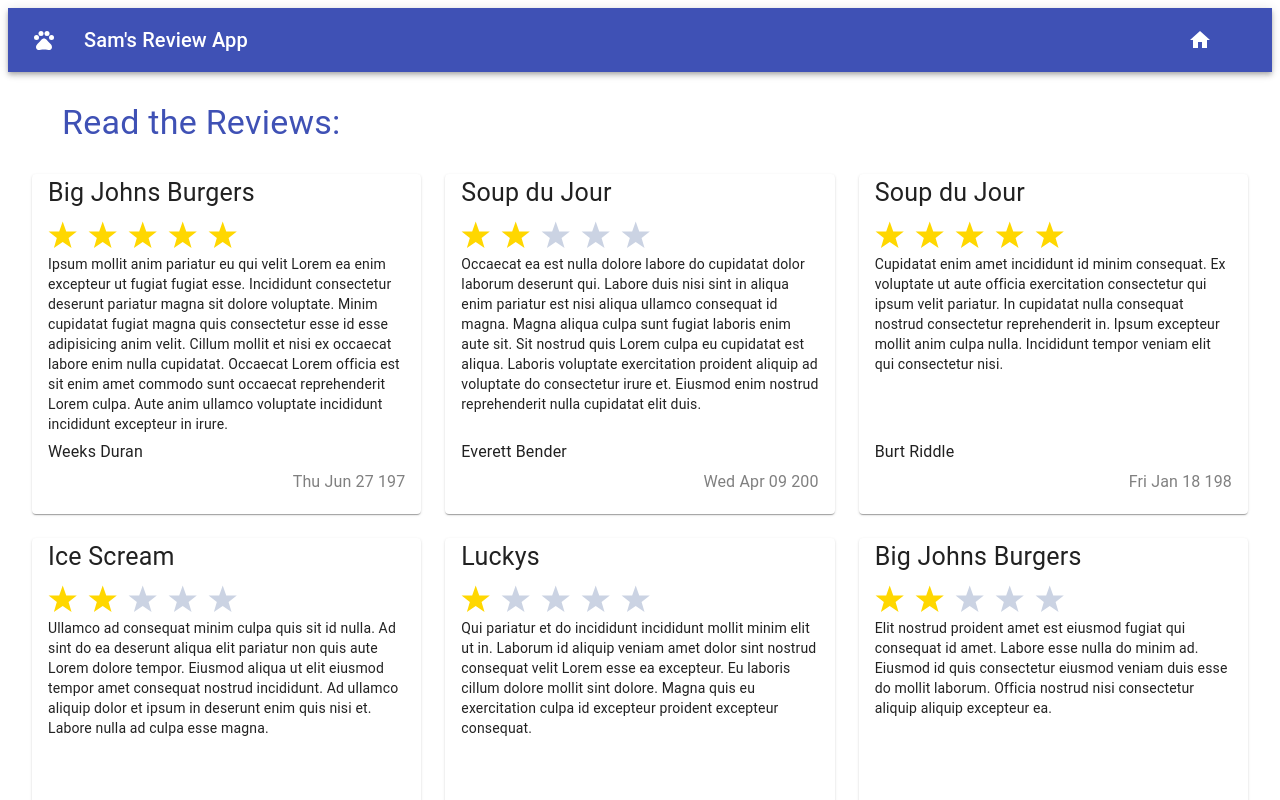
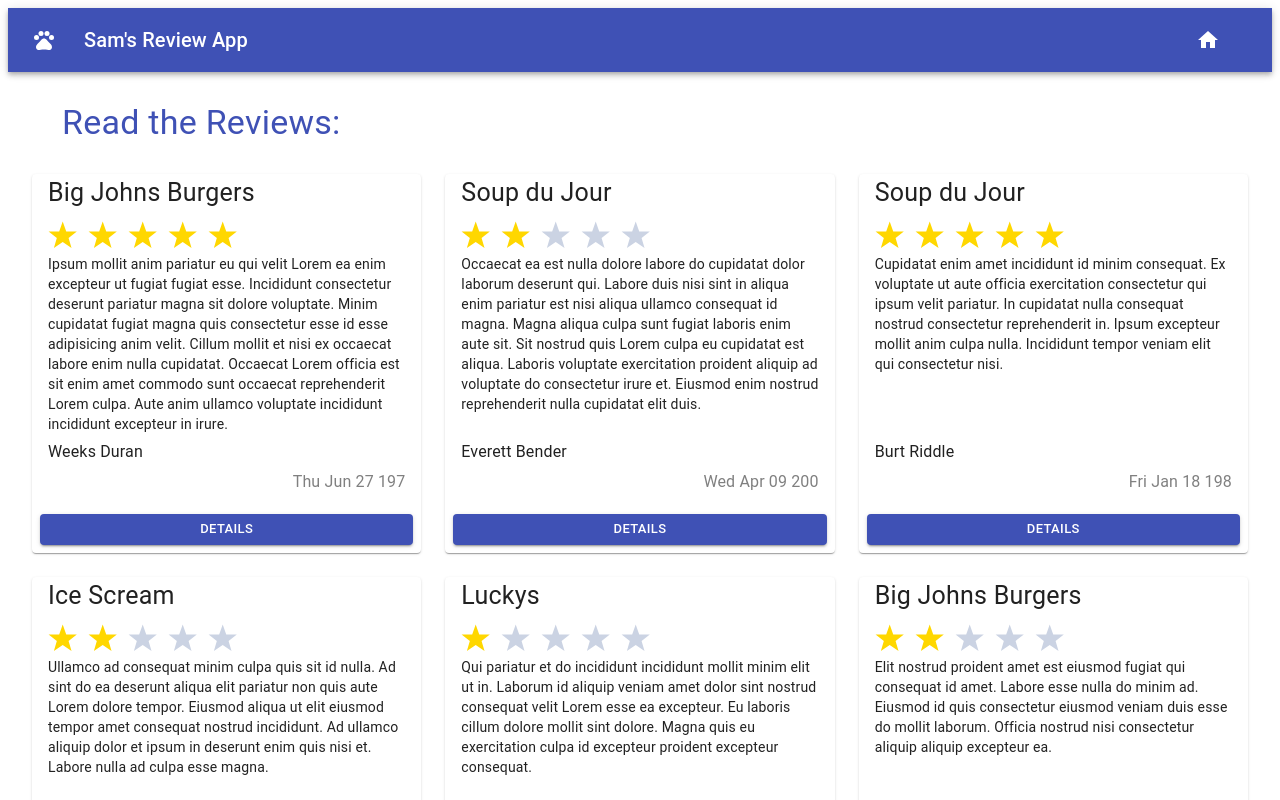
Before and after one commit to SamRadecki003/Review_App, a React (Create React App) app: page / in a window 1280 px wide. Shown: the top 800 px of the page. Built offline with nearby package versions, Linux system fonts and the light colour scheme.

Commit message:
navigation works from all page to singlr page

```diff
--- a/package.json
+++ b/package.json
@@ -11,6 +11,7 @@
     "@testing-library/jest-dom": "^5.14.1",
     "@testing-library/react": "^11.2.7",
     "@testing-library/user-event": "^12.8.3",
+    "history": "^4.10.1",
     "react": "^17.0.2",
     "react-dom": "^17.0.2",
     "react-router-dom": "^5.3.0",
--- a/src/App.js
+++ b/src/App.js
@@ -1,7 +1,8 @@
 import React from "react";
 import { BrowserRouter as Router, Route, Switch } from "react-router-dom";
 import Navbar from "./components/Navbar";
-import Home from "./components/Home"
+import Home from "./components/Home";
+import IndividualReview from "./components/IndividualReview";
 
 const App = () => {
   return (
@@ -10,7 +11,8 @@ const App = () => {
         <Navbar />
         <main>
           <Switch>
-          <Route exact path='/' component={Home} />
+            <Route exact path="/" component={Home} />
+            <Route path="/:reviewId" component={IndividualReview} />
           </Switch>
         </main>
       </div>
--- /dev/null
+++ b/src/components/IndividualReview.js
@@ -0,0 +1,9 @@
+import React from "react";
+
+export default function IndividualReview() {
+  return (
+    <div>
+      <h1>this is a single review</h1>
+    </div>
+  );
+}
--- a/src/components/Navbar.js
+++ b/src/components/Navbar.js
@@ -1,13 +1,8 @@
 import React from "react";
 import { makeStyles } from "@material-ui/core/styles";
-import {
-  AppBar,
-  Toolbar,
-  Typography,
-  Button,
-  IconButton,
-} from "@material-ui/core";
-
+import { Link } from "react-router-dom";
+import { AppBar, Toolbar, Typography, IconButton } from "@material-ui/core";
+// import history from "../history";
 import PetsIcon from "@material-ui/icons/Pets";
 import HomeIcon from "@material-ui/icons/Home";
 
@@ -20,6 +15,9 @@ const useStyles = makeStyles((theme) => ({
   },
   title: {
     flexGrow: 1,
+  },
+  button: {
+    color: "white",
   },
 }));
 
@@ -41,7 +39,7 @@ export default function ButtonAppBar() {
           <Typography variant="h6" className={classes.title}>
             Sam's Review App
           </Typography>
-          <Button color="inherit">
+          <Link to="/" className={classes.button}>
             <IconButton
               edge="start"
               className={classes.menuButton}
@@ -50,7 +48,7 @@ export default function ButtonAppBar() {
             >
               <HomeIcon />
             </IconButton>
-          </Button>
+          </Link>
         </Toolbar>
       </AppBar>
     </div>
--- a/src/components/SingleReview.js
+++ b/src/components/SingleReview.js
@@ -1,12 +1,14 @@
 import React from "react";
 import { makeStyles } from "@material-ui/core/styles";
 import StarRatings from "react-star-ratings";
+import history from "../history";
+import { Link } from "react-router-dom";
 import {
   Typography,
   Card,
   CardContent,
-  // CardActions,
-  // Button,
+  CardActions,
+  Button,
 } from "@material-ui/core";
 
 const useStyles = makeStyles((theme) => ({
@@ -30,6 +32,9 @@ const useStyles = makeStyles((theme) => ({
     fontSize: 25,
     alignItems: "center",
   },
+  link: {
+    textDecoration: "none",
+  },
 }));
 
 export default function SingleReview(props) {
@@ -37,6 +42,7 @@ export default function SingleReview(props) {
   const classes = useStyles();
 
   return (
+    <Link to={`/${props.review.id}`} className={classes.link}>
       <Card sx={{ minWidth: 275 }}>
         <CardContent className={classes.main}>
           <Typography className={classes.title} gutterBottom>
@@ -62,9 +68,18 @@ export default function SingleReview(props) {
             {date}
           </Typography>
         </CardContent>
-      {/* <CardActions>
-        <Button size="small">More Details</Button>
-      </CardActions> */}
+        <CardActions>
+          <Button
+            size="small"
+            variant="contained"
+            color="primary"
+            fullWidth
+            onClick={() => history.push(`/${props.review.id}`)}
+          >
+            Details
+          </Button>
+        </CardActions>
       </Card>
+    </Link>
   );
 }
--- /dev/null
+++ b/src/history.js
@@ -0,0 +1,8 @@
+import {createMemoryHistory, createBrowserHistory} from 'history'
+
+const history =
+  process.env.NODE_ENV === 'test'
+    ? createMemoryHistory()
+    : createBrowserHistory()
+
+export default history
```
Also changed, not shown: 2 other files (tests, documents, lock files or other folders). Lines whose indentation alone changed are shown as unchanged.
